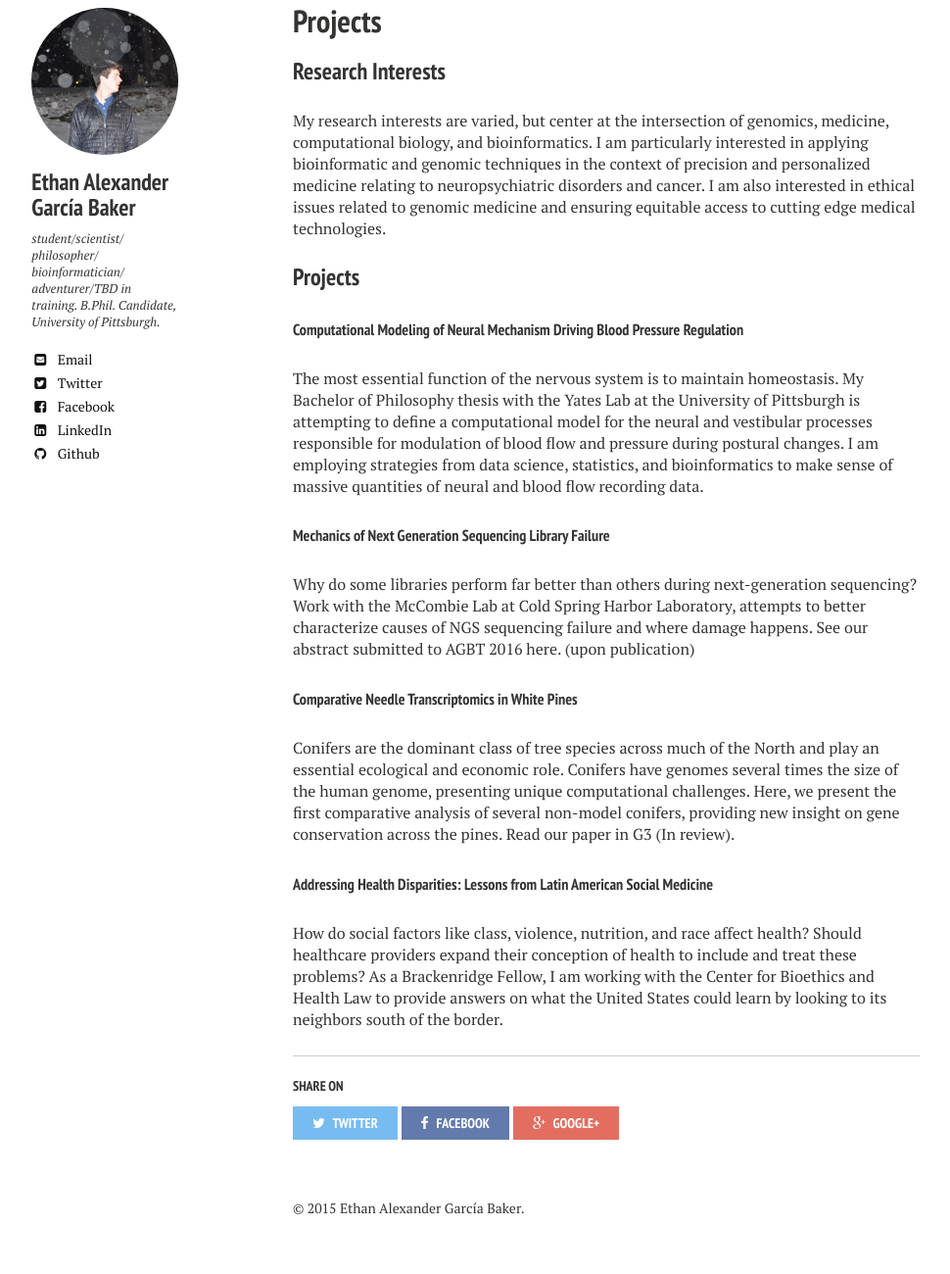
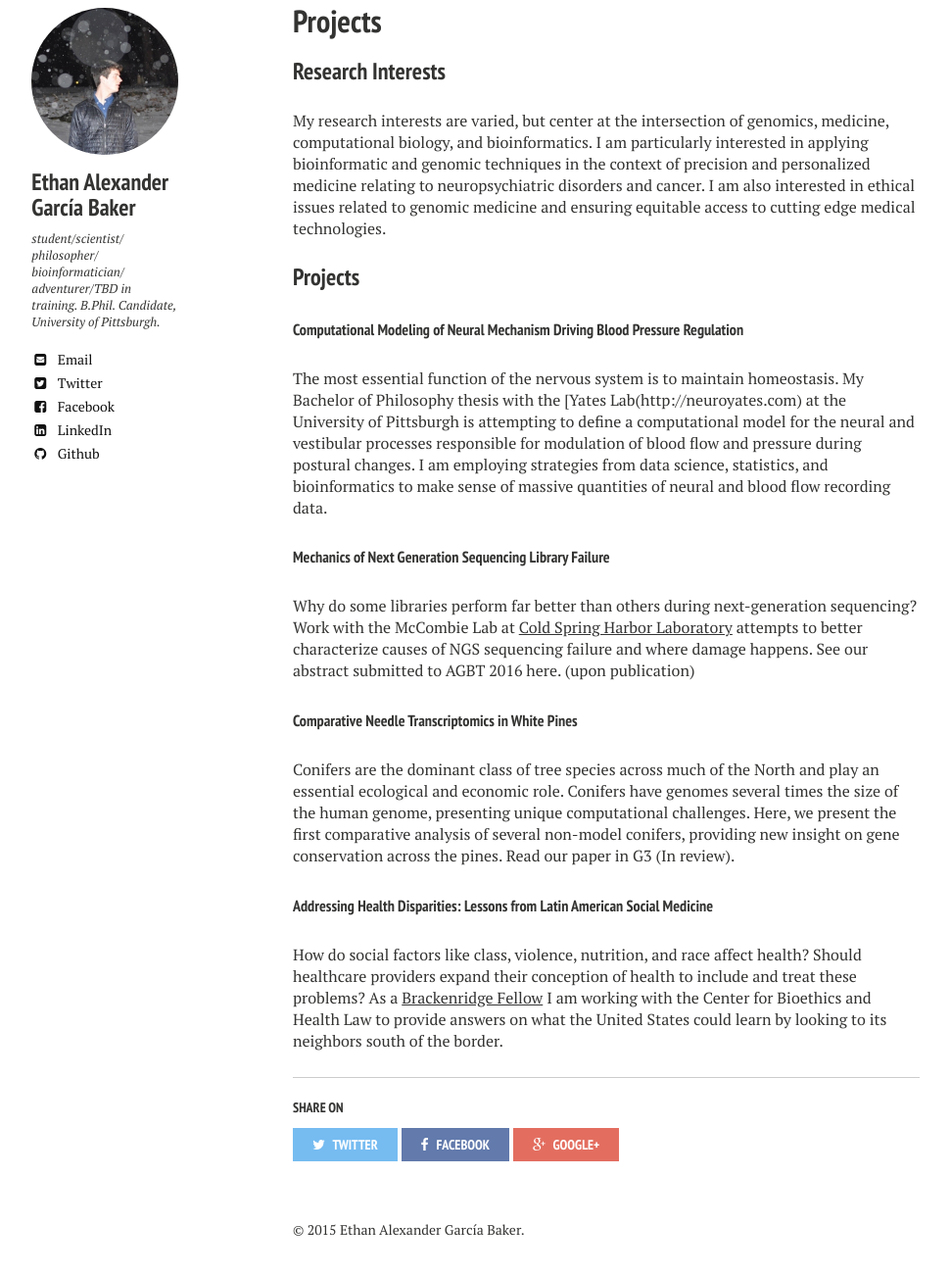
Before and after one commit to ethanagbaker/ethanagbaker.github.io, a Jekyll site: the page built from projects/index.md, in a window 1280 px wide and 1400 px high, scrolled down 986 px, cut to the strip 87-1387 px from the top of the window. Shown: the whole strip at 98% size, without its empty margins (21-991 px from the left). Built offline with Jekyll 4.4.1, drawn with Linux system fonts in a browser that asks for light colours; nearby versions of some CDN libraries; some of the changed lines change nothing that is shown.

Commit message:
new links

```diff
--- a/projects/index.md
+++ b/projects/index.md
@@ -15,13 +15,13 @@ My research interests are varied, but center at the intersection of genomics, me
 
 ##### Computational Modeling of Neural Mechanism Driving Blood Pressure Regulation
 
-The most essential function of the nervous system is to maintain homeostasis. My Bachelor of Philosophy thesis with the Yates Lab at the University of Pittsburgh is attempting to define a computational model for the neural and vestibular processes responsible for modulation of blood flow and pressure during postural changes. I am employing strategies from data science, statistics, and bioinformatics to make sense of massive quantities of neural and blood flow recording data.
+The most essential function of the nervous system is to maintain homeostasis. My Bachelor of Philosophy thesis with the [Yates Lab\(http://neuroyates.com) at the University of Pittsburgh is attempting to define a computational model for the neural and vestibular processes responsible for modulation of blood flow and pressure during postural changes. I am employing strategies from data science, statistics, and bioinformatics to make sense of massive quantities of neural and blood flow recording data.
 
 ##### Mechanics of Next Generation Sequencing Library Failure
-Why do some libraries perform far better than others during next-generation sequencing? Work with the McCombie Lab at Cold Spring Harbor Laboratory, attempts to better characterize causes of NGS sequencing failure and where damage happens. See our abstract submitted to AGBT 2016 here. (upon publication)
+Why do some libraries perform far better than others during next-generation sequencing? Work with the McCombie Lab at [Cold Spring Harbor Laboratory](http://cshl.edu) attempts to better characterize causes of NGS sequencing failure and where damage happens. See our abstract submitted to AGBT 2016 here. (upon publication)
 
 ##### Comparative Needle Transcriptomics in White Pines
 Conifers are the dominant class of tree species across much of the North and play an essential ecological and economic role. Conifers have genomes several times the size of the human genome, presenting unique computational challenges. Here, we present the first comparative analysis of several non-model conifers, providing new insight on gene conservation across the pines. Read our paper in G3 (In review).
 
 ##### Addressing Health Disparities: Lessons from Latin American Social Medicine
-How do social factors like class, violence, nutrition, and race affect health? Should healthcare providers expand their conception of health to include and treat these problems? As a Brackenridge Fellow, I am working with the Center for Bioethics and Health Law to provide answers on what the United States could learn by looking to its neighbors south of the border.
+How do social factors like class, violence, nutrition, and race affect health? Should healthcare providers expand their conception of health to include and treat these problems? As a [Brackenridge Fellow](http://www.honorscollege.pitt.edu/fall-spring-brackenridge-fellowships) I am working with the Center for Bioethics and Health Law to provide answers on what the United States could learn by looking to its neighbors south of the border.
```
